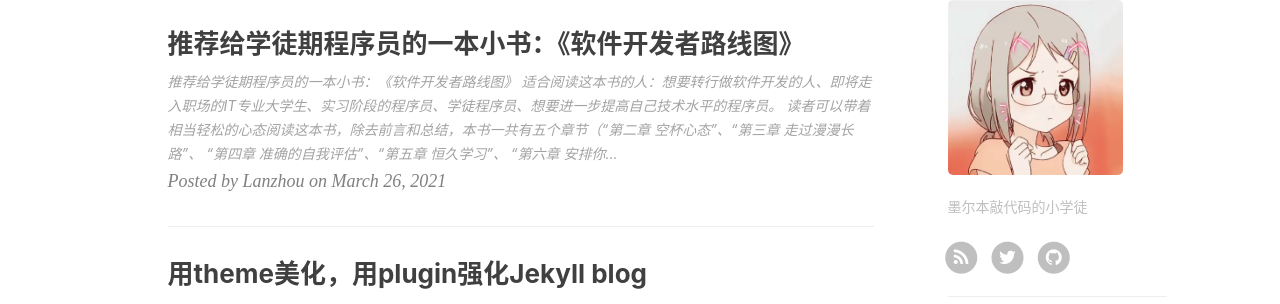
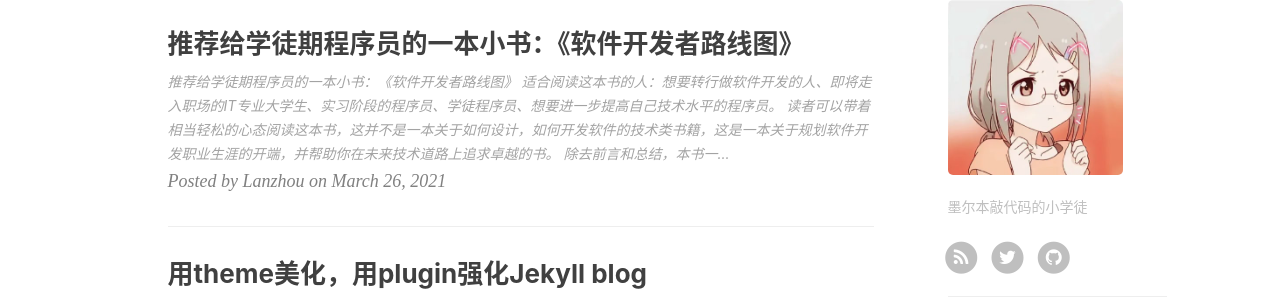
Before and after one commit to Lanzhou-J/Lanzhou-J.github.io, a Jekyll site: the page built from index.html, in a window 1280 px wide. Shown: the part 746-1050 px from the top of the page. Built offline with Jekyll 4.4.1, drawn with Linux system fonts in a browser that asks for light colours; nearby versions of some CDN libraries; the list of posts is cut into pages by our own code; comment, search, counter and statistics services are not loaded.

Commit message:
add content

```diff
--- a/_posts/2021-03-26-apprenticeship-patterns copy.md
+++ b/_posts/2021-03-26-apprenticeship-patterns copy.md
@@ -20,7 +20,7 @@ tags:
 
 
 
-读者可以带着相当轻松的心态阅读这本书，除去前言和总结，本书一共有五个章节（“第二章 空杯心态”、“第三章 走过漫漫长路”、 “第四章 准确的自我评估”、“第五章 恒久学习”、 “第六章 安排你的课程“ ）共35个"Patterns"，每个Pattern就像一张小卡片，包含着“情景分析”、“问题描述”、“解决方法”等等。如果你不着急像我一样匆匆“读完”然后把这本书还给图书馆，那么完全可以把这本书当成职业发展道路上的一本工具书，在遇到具体问题的时候来查阅对应的Pattern和可采用的解决方法。
+读者可以带着相当轻松的心态阅读这本书，这并不是一本关于如何设计，如何开发软件的技术类书籍，**这是一本关于规划软件开发职业生涯的开端，并帮助你在未来技术道路上追求卓越的书。** 除去前言和总结，本书一共有五个章节（“第二章 空杯心态”、“第三章 走过漫漫长路”、 “第四章 准确的自我评估”、“第五章 恒久学习”、 “第六章 安排你的课程“ ）共35个"Patterns"，每个Pattern就像一张小卡片，包含着“情景分析”、“问题描述”、“解决方法”等等。如果你不着急像我一样匆匆“读完”然后把这本书还给图书馆，那么完全可以把这本书当成职业发展道路上的一本工具书，在遇到具体问题的时候来查阅对应的Pattern和可采用的解决方法。
 
 
 #### 我最喜欢的十个 "Patterns":
```
